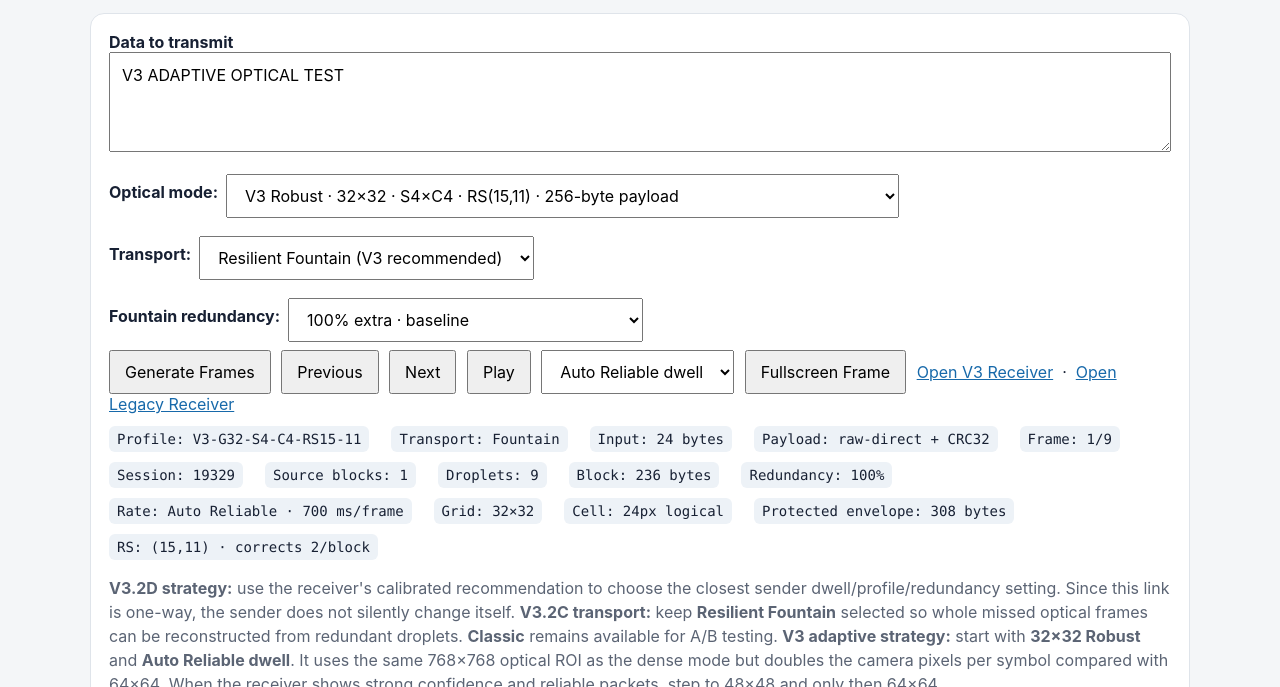
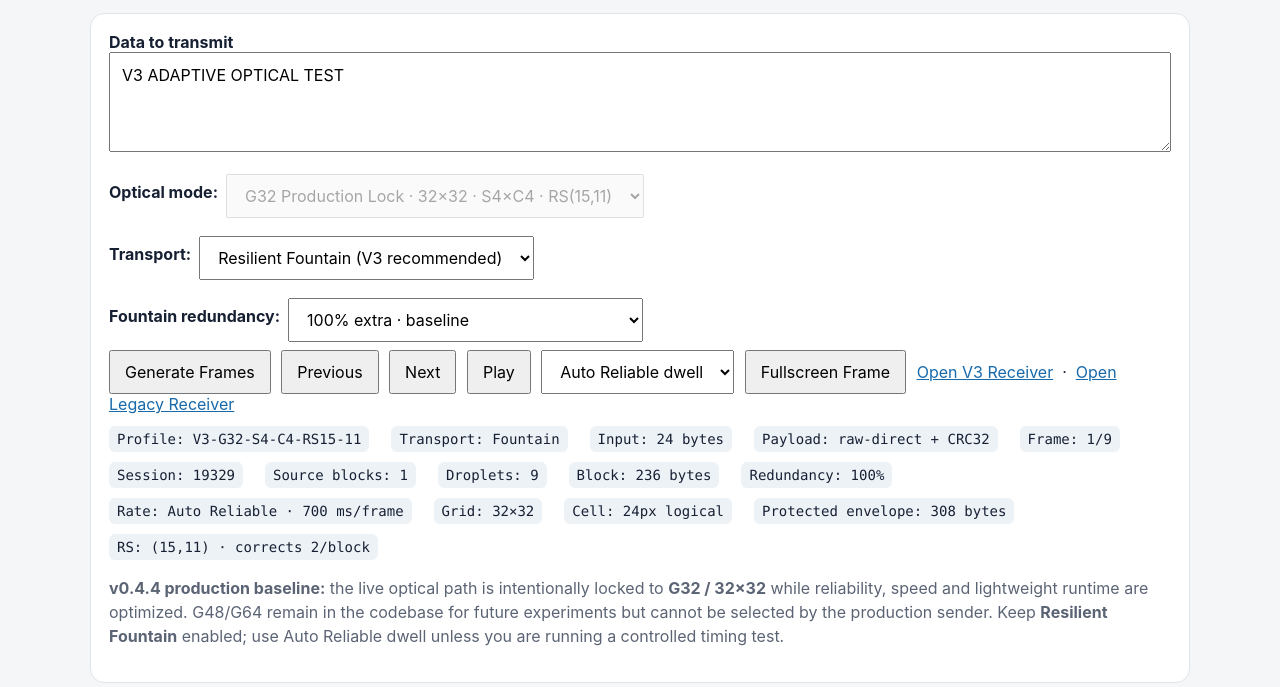
Before and after one commit to Sunny-ai-ui/optical-screen-camera-link, a website with bundled scripts: page apps/sender-web/index.html in a window 1280 px wide. Shown: the part 113-800 px from the top of the page. Built offline with nearby package versions, Linux system fonts and the light colour scheme.

Commit message:
ui: lock production sender to G32

```diff
--- a/apps/sender-web/index.html
+++ b/apps/sender-web/index.html
@@ -36,14 +36,8 @@
 
     <div class="mode-row">
       <label for="profile"><strong>Optical mode:</strong></label>
-      <select id="profile">
-        <option value="v3r" selected>V3 Robust · 32×32 · S4×C4 · RS(15,11) · 256-byte payload</option>
-        <option value="v3b">V3 Balanced · 48×48 · S4×C4 · RS(15,11) · 640-byte payload</option>
-        <option value="v3d">V3 Dense · 64×64 · S4×C4 · RS(15,11) · 1024-byte payload</option>
-        <option value="v1">V1 Reliable · C16 × R3 · 13-byte payload</option>
-        <option value="v21">V2.1 Robust · 8 shapes × 16 colours × R3 · 34-byte payload</option>
-        <option value="v22">V2.2 Experimental · 8 shapes × 8 colours × 4 backgrounds × R3 · 42-byte payload</option>
-        <option value="v2">V2 Fast Test · 8 shapes × 32 colours × R3 · 37-byte payload</option>
+      <select id="profile" disabled>
+        <option value="v3r" selected>G32 Production Lock · 32×32 · S4×C4 · RS(15,11)</option>
       </select>
     </div>
 
@@ -82,7 +76,7 @@
       <a href="../receiver-web/">Open Legacy Receiver</a>
     </div>
     <div id="stats" class="stats" aria-live="polite"></div>
-    <p class="hint"><strong>V3.2D strategy:</strong> use the receiver's calibrated recommendation to choose the closest sender dwell/profile/redundancy setting. Since this link is one-way, the sender does not silently change itself. <strong>V3.2C transport:</strong> keep <strong>Resilient Fountain</strong> selected so whole missed optical frames can be reconstructed from redundant droplets. <strong>Classic</strong> remains available for A/B testing. <strong>V3 adaptive strategy:</strong> start with <strong>32×32 Robust</strong> and <strong>Auto Reliable dwell</strong>. It uses the same 768×768 optical ROI as the dense mode but doubles the camera pixels per symbol compared with 64×64. When the receiver shows strong confidence and reliable packets, step to 48×48 and only then 64×64.</p>
+    <p class="hint"><strong>v0.4.4 production baseline:</strong> the live optical path is intentionally locked to <strong>G32 / 32×32</strong> while reliability, speed and lightweight runtime are optimized. G48/G64 remain in the codebase for future experiments but cannot be selected by the production sender. Keep <strong>Resilient Fountain</strong> enabled; use Auto Reliable dwell unless you are running a controlled timing test.</p>
   </section>
 
   <section class="panel">
```
